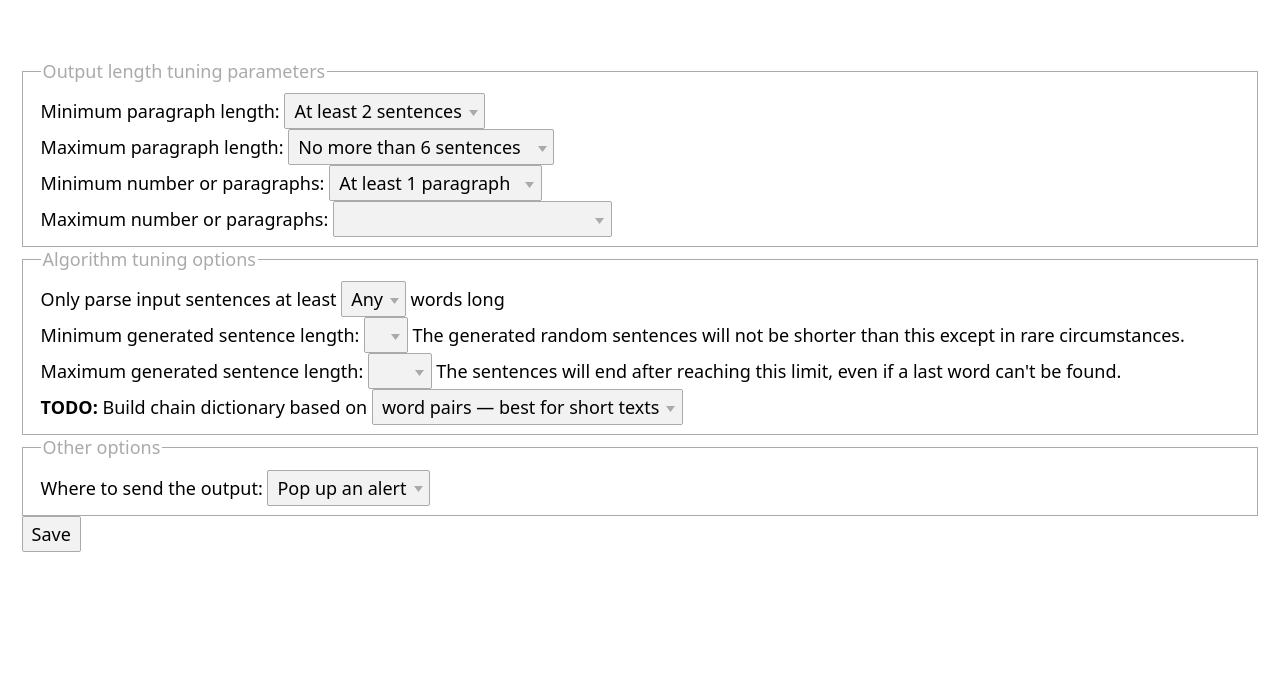
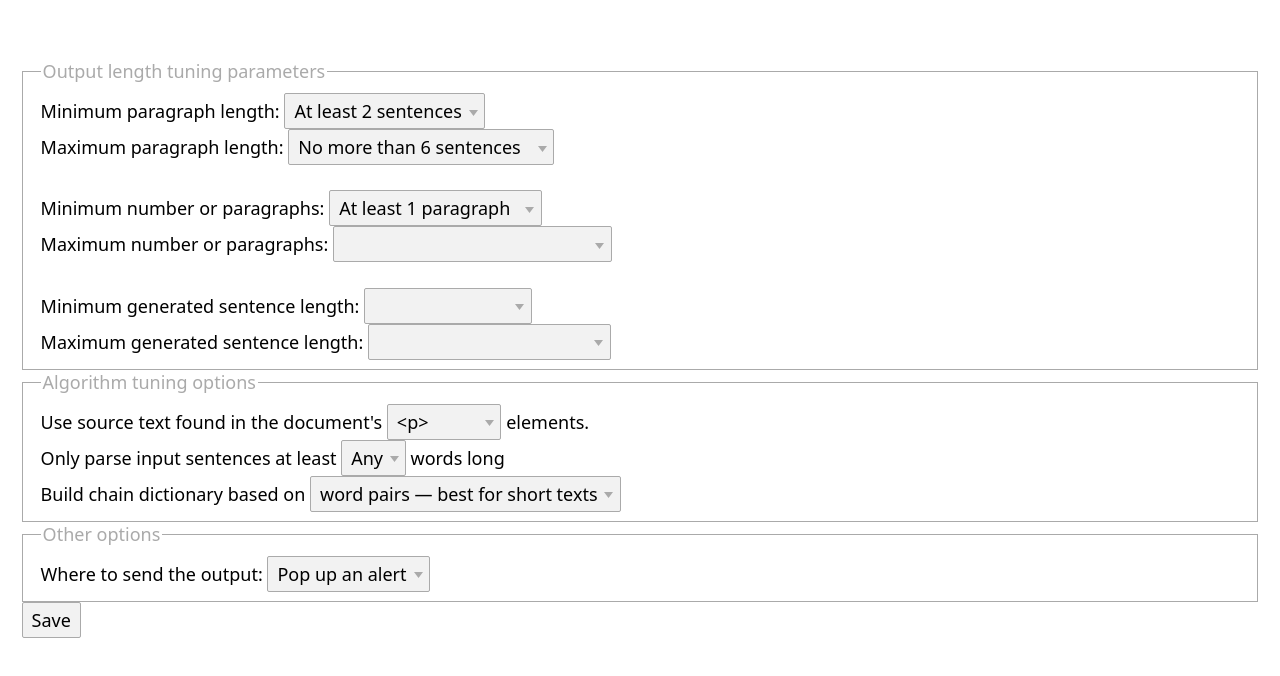
Before and after one commit to awfuchs/chrome-extensions, a browser extension: page markwack/package/options.html in a window 1280 px wide. Shown: the part 58-734 px from the top of the page. Drawn offline with Linux system fonts and the light colour scheme; files that its build step writes are made by us from their sources.

Commit message:
Further option and algorithm fixing, includes selectable elements and tupletype

```diff
--- a/markwack/package/options.html
+++ b/markwack/package/options.html
@@ -28,6 +28,8 @@ Maximum paragraph length:
 </select>
 
 <br/>
+<br/>
+
 Minimum number or paragraphs:
 <select id="minparanum">
  <option value="1">At least 1 paragraph</option>
@@ -42,10 +44,36 @@ Maximum number or paragraphs:
  <option value="7">No more than 7 paragraphs</option>
  <option value="12">No more than 12 paragraphs</option>
 </select>
+
+<br/>
+<br/>
+
+Minimum generated sentence length:
+<select id="minphraselen">
+  <option value="3">At least 3 words</option>
+  <option value="4">At least 4 words</option>
+  <option value="5">At least 5 words</option>
+</select>
+<br/>
+Maximum generated sentence length:
+<select id="maxphraselen">
+  <option value="7">No more than 7 words</option>
+  <option value="11">No more than 11 words</option>
+  <option value="35">No more than 35 words</option>
+  <option value="100">No more than 100 words</option>
+</select>
 </fieldset>
 
 <fieldset>
 <legend>Algorithm tuning options</legend>
+Use source text found in the document's
+<select id="elementtype">
+  <option value="p">&lt;p&gt;</option>
+  <option value="section">&lt;section&gt;</option>
+  <option value="body">&lt;body&gt;</option>
+</select>
+elements.
+<br/>
 Only parse input sentences at least
 <select id="minparselen">
   <option value="1">Any</option>
@@ -55,25 +83,10 @@ Only parse input sentences at least
   <option value="5">5</option>
 </select>
 words long
+
+
 <br/>
-Minimum generated sentence length:
-<select id="minphraselen">
-  <option value="3">3</option>
-  <option value="4">4</option>
-  <option value="5">5</option>
-</select>
-The generated random sentences will not be shorter than this except in rare circumstances.
-<br/>
-Maximum generated sentence length:
-<select id="maxphraselen">
-  <option value="7">7</option>
-  <option value="11">11</option>
-  <option value="35">35</option>
-  <option value="100">100</option>
-</select>
-The sentences will end after reaching this limit, even if a last word can't be found.
-<br/>
-<strong>TODO:</strong> Build chain dictionary based on
+Build chain dictionary based on
 <select id="tuplesize">
   <option value="pairs">word pairs &mdash; best for short texts</option>
   <option value="triples">triplets and pairs &mdash; best quality</option>
--- a/markwack/package/options.js
+++ b/markwack/package/options.js
@@ -10,6 +10,7 @@ function save_options() {
   var pMin = document.getElementById('minparselen').value;
   var tSize = document.getElementById('tuplesize').value;
   var whatchannel = document.getElementById('outputchannel').value;
+  var elemType = document.getElementById('elementtype').value;
 
   chrome.storage.sync.set({
     minimumParagraphLength: minPL,
@@ -18,6 +19,7 @@ function save_options() {
     maximumParagraphNumber: maxPnum,
     minimumSentenceLength: minphrase,
     maximumSentenceLength: maxphrase,
+    htmlElementType: elemType,
     minimumParseLength: pMin,
     tupleSize: tSize,
     outputChannel: whatchannel
@@ -41,6 +43,7 @@ function restore_options() {
     maximumParagraphNumber: 6,
     minimumSentenceLength: 1,
     maximumSentenceLength: 6,
+    htmlElementType: "p",
     minimumParseLength: 1,
     tupleSize: 'pairs',
     outputChannel: 'alert'
@@ -51,6 +54,7 @@ function restore_options() {
     document.getElementById('maxparanum').value = items.maximumParagraphNumber;
     document.getElementById('minphraselen').value = items.minimumSentenceLength;
     document.getElementById('maxphraselen').value = items.maximumSentenceLength;
+    document.getElementById('elementtype').value = items.htmlElementType;
     document.getElementById('minparselen').value = items.minimumParseLength;
     document.getElementById('tuplesize').value = items.tupleSize;
     document.getElementById('outputchannel').value = items.outputChannel;
```
Also changed, not shown: markwack/package/saycontent.js (+7 -11 lines).
